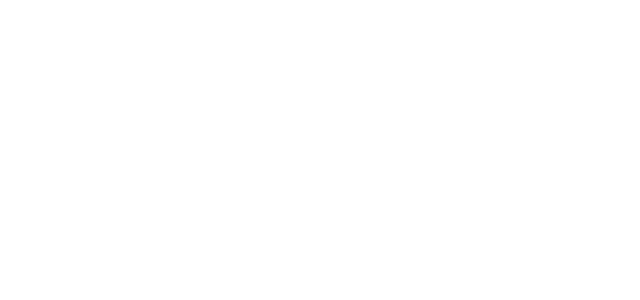
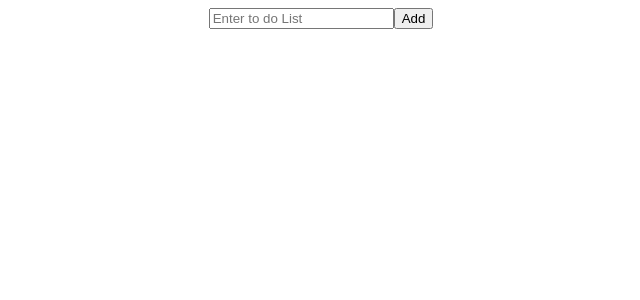
Before and after one commit to Lekan-Osindeinde/todolist, a React (Create React App) app: page / in a window 1280 px wide. Shown: the top 300 px of the page, without its empty margins (319-959 px from the left). Built offline with nearby package versions, Linux system fonts and the light colour scheme.

Commit message:
form and button

```diff
--- a/src/App.js
+++ b/src/App.js
@@ -1,7 +1,12 @@
 import "./App.css";
+import Todo from "./components/Todo";
 
 function App() {
-  return <div className="App"></div>;
+  return (
+    <div className="App">
+      <Todo />
+    </div>
+  );
 }
 
 export default App;
--- /dev/null
+++ b/src/components/Todo.js
@@ -0,0 +1,35 @@
+import { useState } from "react";
+
+export default function Todo() {
+  const [todo, setTodo] = useState("");
+  const [todoList, setTodoList] = useState([]);
+
+  const handleChange = (event) => {
+    event.preventDefault();
+    setTodo(event.target.value);
+  };
+  const handleSubmit = (event) => {
+    event.preventDefault();
+    let tempList = todoList;
+    tempList.push(todo);
+    setTodoList(tempList);
+    console.log(todoList);
+    setTodo("");
+  };
+
+  return (
+    <div>
+      <form onSubmit={handleSubmit}>
+        <input
+          type="text"
+          value={todo}
+          onChange={handleChange}
+          placeholder="Enter to do List"
+        />
+        <button type="submit" value={todoList}>
+          Add
+        </button>
+      </form>
+    </div>
+  );
+}
```
